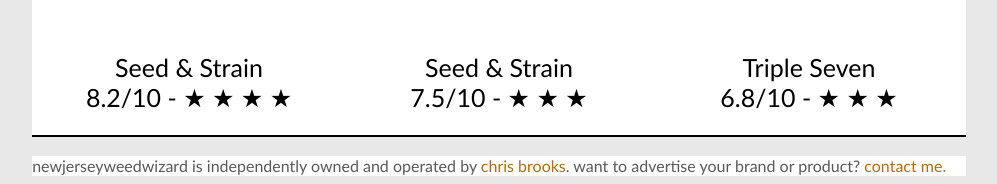
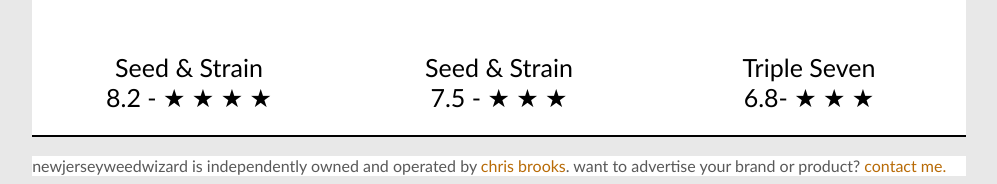
Before and after one commit to brooksy91/njweedwizard, a plain HTML site: page index.html in a window 1280 px wide. Shown: the part 1114-1298 px from the top of the page, without its empty margins (141-1138 px from the left). Drawn offline with Linux system fonts and the light colour scheme.

Commit message:
fix and json stuff

```diff
--- /dev/null
+++ b/getdata.js
@@ -0,0 +1,12 @@
+fetch('ratings.json')
+    .then(response => response.json())
+    .then(data => {
+        // Manipulate the data as needed
+        console.log(data);
+
+            // Display data in the HTML document
+            document.getElementById('bls5Rating').innerText = data.bls5Rating;
+            document.getElementById('dirtysquirtRating').innerText = data.dirtysquirtRating;
+            document.getElementById('kushberryRating').innerText = data.kushberryRating;
+        })
+        .catch(error => console.error('Error:', error));
--- a/index.html
+++ b/index.html
@@ -11,6 +11,8 @@
 
   gtag('config', 'G-LLCH6QVLKB');
 </script>
+
+<script src="getdata.js"></script>
 
 <link rel="stylesheet" href="css/indexstyle.css">
 <meta charset="UTF-8">
@@ -65,7 +67,7 @@
         <div class="itembox">
 
             <div class="item">
-            <a href="/cannabis/">
+            <a href="./cannabis">
             <img class="itemimg" src="imgs/dirtysquirt.png">
             <p>Cannabis Reviews</p><br></a>
             </div>
@@ -107,7 +109,7 @@
                 <img class="itemimg" src="/imgs/kushberry.png">
                 <p>Kushberry</p><br></a>
                 <a href="./brands/seedandstrain">Seed & Strain</a><br>
-                8.2/10 - ★ ★ ★ ★
+                <span id="kushberryRating"></span> - ★ ★ ★ ★
                 </div>
 
 
@@ -116,7 +118,7 @@
                 <img class="itemimg" src="/imgs/dirtysquirt.png">
                 <p>Dirty Squirt</p><br></a>
                 <a href="./brands/seedandstrain">Seed & Strain</a><br>
-                7.5/10 - ★ ★ ★
+                <span id="dirtysquirtRating"></span> - ★ ★ ★
                 </div>
 
 
@@ -128,7 +130,7 @@
                 <img class="itemimg" src="/imgs/bigsherb.png">
                 <p>Big League Sherb #5</p><br></a>
                 <a href="./brands/tripleseven">Triple Seven</a><br>
-                6.8/10 - ★ ★ ★
+                <span id="bls5Rating"></span>- ★ ★ ★
                 </div>
 
 
--- /dev/null
+++ b/ratings.json
@@ -0,0 +1,9 @@
+{
+
+    "bls5Rating": 6.8,
+
+    "dirtysquirtRating": 7.5,
+
+    "kushberryRating": 8.2
+
+}
```
